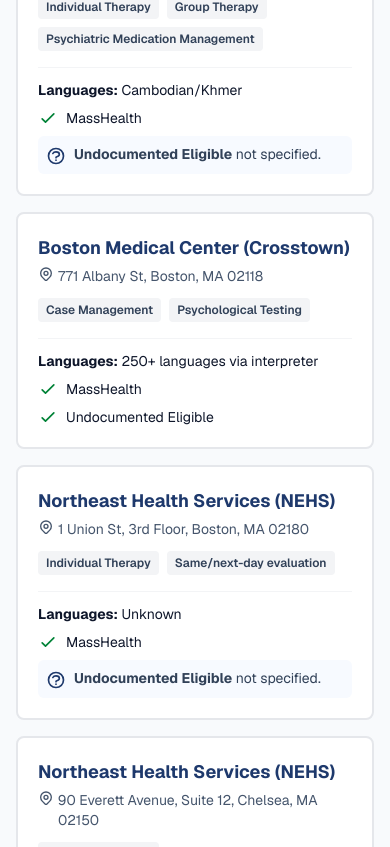
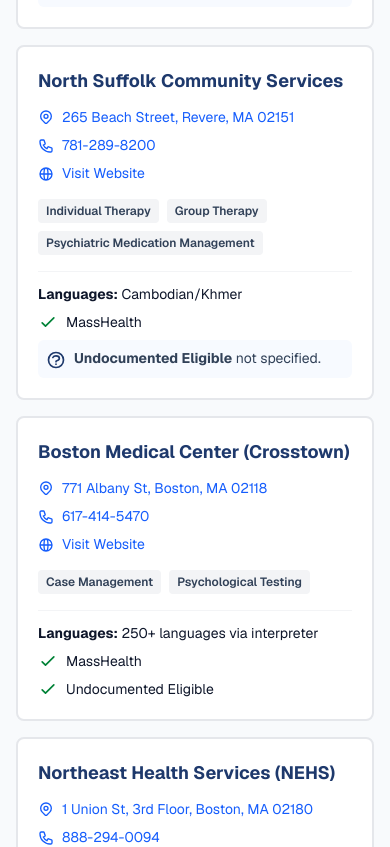
Before and after one commit to mira-mental-health-resources/mira-navigator, a Next.js app: page / in a window 390 px wide. Shown: the part 1794-2641 px from the top of the page. Built offline with nearby package versions, Linux system fonts and the light colour scheme; some icons are missing.

Commit message:
Added clickable phone, website, address links and mini card map popup

```diff
--- a/app/components/Map.tsx
+++ b/app/components/Map.tsx
@@ -20,6 +20,12 @@
   address: string;
   lat: number;
   lng: number;
+  phone?: string;
+  website?: string;
+  services: string[];
+  languages: string[];
+  massHealth: string;
+  undocumented: string;
 }
 
 interface MapProps {
@@ -46,8 +52,29 @@
             eventHandlers={{ click: () => setActiveId(res.id) }}
           >
             <Popup>
-              <strong>{res.name}</strong><br/>
-              <span className="text-sm text-gray-600">{res.address}</span>
+              <div className="min-w-[200px]">
+                <strong className="text-base text-[#1E396C] block mb-2">{res.name}</strong>
+
+                <a href={`https://maps.google.com/?q=${encodeURIComponent(res.address)}`} target="_blank" rel="noopener noreferrer" className="text-sm text-blue-600 hover:underline block mb-1">
+                  📍 {res.address}
+                </a>
+
+                {res.phone && (
+                  <a href={`tel:${res.phone}`} className="text-sm text-blue-600 hover:underline block mb-1">
+                    📞 {res.phone}
+                  </a>
+                )}
+
+                {res.website && (
+                  <a href={res.website} target="_blank" rel="noopener noreferrer" className="text-sm text-blue-600 hover:underline block mb-2">
+                    🌐 Visit Website
+                  </a>
+                )}
+
+                <div className="mt-2 text-xs text-gray-600 border-t pt-2">
+                  <strong>Languages:</strong> {res.languages.join(', ')}
+                </div>
+              </div>
             </Popup>
           </Marker>
         ))}
--- a/app/page.tsx
+++ b/app/page.tsx
@@ -1,9 +1,8 @@
 "use client";
 
-import React, { useState, Component, ErrorInfo, ReactNode } from 'react';
+import React, { useState, Component, ReactNode } from 'react';
 import dynamic from 'next/dynamic';
 
-// Dynamically import the map to prevent Server-Side Rendering errors
 const MapComponent = dynamic(() => import('./components/Map'), {
   ssr: false,
   loading: () => <div className="bg-slate-200 w-full h-[400px] rounded-lg flex items-center justify-center font-medium text-slate-500">Loading Map...</div>
@@ -11,45 +10,50 @@
 
 interface Resource {
   id: string; name: string; address: string; lat: number; lng: number;
+  phone?: string; website?: string;
   services: string[]; languages: string[]; massHealth: string;
   medicare: string; commercial: string; undocumented: string; telehealth: string;
 }
 
-// Data extracted directly from Mental Health Project MIRA.xlsx
 const realData: Resource[] = [
   {
     id: "0", name: "Boston Medical Center", address: "85 East Newton St, 1st Floor, Boston, MA 02118",
     lat: 42.336, lng: -71.074, services: ["Individual Therapy", "Group Therapy", "Mobile Crisis"],
-    languages: ["Multiple (Interpreter services)"], massHealth: "Yes", medicare: "Unknown", commercial: "Yes", undocumented: "Unknown", telehealth: "Yes"
+    languages: ["Multiple (Interpreter services)"], massHealth: "Yes", medicare: "Unknown", commercial: "Yes", undocumented: "Unknown", telehealth: "Yes",
+    phone: "617-414-5470", website: "https://www.bmc.org/psychiatry"
   },
   {
     id: "1", name: "North Suffolk Community Services", address: "14 Porter St, East Boston, MA 02128",
     lat: 42.370, lng: -71.039, services: ["Medication-Assisted Treatment (MAT)", "Intensive Outpatient", "Peer Support"],
-    languages: ["Spanish", "Vietnamese", "Cambodian/Khmer"], massHealth: "Yes", medicare: "Yes", commercial: "Yes", undocumented: "Unknown", telehealth: "Yes"
+    languages: ["Spanish", "Vietnamese", "Cambodian/Khmer"], massHealth: "Yes", medicare: "Yes", commercial: "Yes", undocumented: "Unknown", telehealth: "Yes",
+    phone: "617-569-3189", website: "https://northsuffolk.org"
   },
   {
     id: "2", name: "North Suffolk Community Services", address: "265 Beach Street, Revere, MA 02151",
     lat: 42.408, lng: -70.995, services: ["Individual Therapy", "Group Therapy", "Psychiatric Medication Management"],
-    languages: ["Cambodian/Khmer"], massHealth: "Yes", medicare: "Yes", commercial: "Yes", undocumented: "Unknown", telehealth: "Yes"
+    languages: ["Cambodian/Khmer"], massHealth: "Yes", medicare: "Yes", commercial: "Yes", undocumented: "Unknown", telehealth: "Yes",
+    phone: "781-289-8200", website: "https://northsuffolk.org"
   },
   {
     id: "3", name: "Boston Medical Center (Crosstown)", address: "771 Albany St, Boston, MA 02118",
     lat: 42.334, lng: -71.071, services: ["Case Management", "Psychological Testing"],
-    languages: ["250+ languages via interpreter"], massHealth: "Yes", medicare: "Unknown", commercial: "Unknown", undocumented: "Yes", telehealth: "Yes"
+    languages: ["250+ languages via interpreter"], massHealth: "Yes", medicare: "Unknown", commercial: "Unknown", undocumented: "Yes", telehealth: "Yes",
+    phone: "617-414-5470", website: "https://www.bmc.org"
   },
   {
     id: "4", name: "Northeast Health Services (NEHS)", address: "1 Union St, 3rd Floor, Boston, MA 02180",
     lat: 42.361, lng: -71.056, services: ["Individual Therapy", "Same/next-day evaluation"],
-    languages: ["Unknown"], massHealth: "Yes", medicare: "Unknown", commercial: "Unknown", undocumented: "Unknown", telehealth: "Yes"
+    languages: ["Unknown"], massHealth: "Yes", medicare: "Unknown", commercial: "Unknown", undocumented: "Unknown", telehealth: "Yes",
+    phone: "888-294-0094", website: "https://northeasthealthservices.com"
   },
   {
     id: "5", name: "Northeast Health Services (NEHS)", address: "90 Everett Avenue, Suite 12, Chelsea, MA 02150",
     lat: 42.394, lng: -71.040, services: ["Individual Therapy", "Psychiatric Medication Management"],
-    languages: ["Unknown"], massHealth: "Yes", medicare: "Unknown", commercial: "Unknown", undocumented: "Unknown", telehealth: "Yes"
+    languages: ["Unknown"], massHealth: "Yes", medicare: "Unknown", commercial: "Unknown", undocumented: "Unknown", telehealth: "Yes",
+    phone: "888-294-0094", website: "https://northeasthealthservices.com"
   }
 ];
 
-// Haversine formula to calculate miles between two coordinates
 const getDistance = (lat1: number, lon1: number, lat2: number, lon2: number) => {
   const R = 3958.8;
   const dLat = (lat2 - lat1) * Math.PI / 180;
@@ -71,7 +75,9 @@
   Check: () => <svg className="w-5 h-5 text-green-700 flex-shrink-0" fill="none" viewBox="0 0 24 24" stroke="currentColor"><path strokeLinecap="round" strokeLinejoin="round" strokeWidth={2} d="M5 13l4 4L19 7" /></svg>,
   Cross: () => <svg className="w-5 h-5 text-gray-400 flex-shrink-0" fill="none" viewBox="0 0 24 24" stroke="currentColor"><path strokeLinecap="round" strokeLinejoin="round" strokeWidth={2} d="M6 18L18 6M6 6l12 12" /></svg>,
   Help: () => <svg className="w-5 h-5 text-[#1E396C] flex-shrink-0" fill="none" viewBox="0 0 24 24" stroke="currentColor"><path strokeLinecap="round" strokeLinejoin="round" strokeWidth={2} d="M8.228 9c.549-1.165 2.03-2 3.772-2 2.21 0 4 1.343 4 3 0 1.4-1.278 2.575-3.006 2.907-.542.104-.994.54-.994 1.093m0 3h.01M21 12a9 9 0 11-18 0 9 9 0 0118 0z" /></svg>,
-  MapPin: () => <svg className="w-4 h-4 mr-1 flex-shrink-0" fill="none" viewBox="0 0 24 24" stroke="currentColor"><path strokeLinecap="round" strokeLinejoin="round" strokeWidth={2} d="M17.657 16.657L13.414 20.9a1.998 1.998 0 01-2.827 0l-4.244-4.243a8 8 0 1111.314 0z" /><path strokeLinecap="round" strokeLinejoin="round" strokeWidth={2} d="M15 11a3 3 0 11-6 0 3 3 0 016 0z" /></svg>,
+  MapPin: () => <svg className="w-4 h-4 mr-2 mt-0.5 flex-shrink-0" fill="none" viewBox="0 0 24 24" stroke="currentColor"><path strokeLinecap="round" strokeLinejoin="round" strokeWidth={2} d="M17.657 16.657L13.414 20.9a1.998 1.998 0 01-2.827 0l-4.244-4.243a8 8 0 1111.314 0z" /><path strokeLinecap="round" strokeLinejoin="round" strokeWidth={2} d="M15 11a3 3 0 11-6 0 3 3 0 016 0z" /></svg>,
+  Phone: () => <svg className="w-4 h-4 mr-2 mt-0.5 flex-shrink-0" fill="none" viewBox="0 0 24 24" stroke="currentColor"><path strokeLinecap="round" strokeLinejoin="round" strokeWidth={2} d="M3 5a2 2 0 012-2h3.28a1 1 0 01.948.684l1.498 4.493a1 1 0 01-.502 1.21l-2.257 1.13a11.042 11.042 0 005.516 5.516l1.13-2.257a1 1 0 011.21-.502l4.493 1.498a1 1 0 01.684.949V19a2 2 0 01-2 2h-1C9.716 21 3 14.284 3 6V5z" /></svg>,
+  Globe: () => <svg className="w-4 h-4 mr-2 mt-0.5 flex-shrink-0" fill="none" viewBox="0 0 24 24" stroke="currentColor"><path strokeLinecap="round" strokeLinejoin="round" strokeWidth={2} d="M21 12a9 9 0 01-9 9m9-9a9 9 0 00-9-9m9 9H3m9 9a9 9 0 01-9-9m9 9c1.657 0 3-4.03 3-9s-1.343-9-3-9m0 18c-1.657 0-3-4.03-3-9s1.343-9 3-9m-9 9a9 9 0 019-9" /></svg>,
 };
 
 const StatusIndicator = ({ status, label }: { status: string; label: string }) => {
@@ -90,17 +96,15 @@
   const [language, setLanguage] = useState('');
   const [insurance, setInsurance] = useState('');
 
-  // ZIP Search State
   const [zipInput, setZipInput] = useState('');
   const [radius, setRadius] = useState('5');
-  const [searchCenter, setSearchCenter] = useState<[number, number]>([42.3601, -71.0589]); // Defaults to Boston
+  const [searchCenter, setSearchCenter] = useState<[number, number]>([42.3601, -71.0589]);
   const [isSearching, setIsSearching] = useState(false);
 
   const handleZipSearch = async () => {
     if (!zipInput || zipInput.length < 5) return;
     setIsSearching(true);
     try {
-      // Uses OpenStreetMap's free geocoder
       const res = await fetch(`https://nominatim.openstreetmap.org/search?postalcode=${zipInput}&country=US&format=json`);
       const data = await res.json();
       if (data && data.length > 0) {
@@ -115,15 +119,10 @@
   };
 
   const filteredData = realData.filter(res => {
-    // 1. Language Filter
     if (language && !res.languages.some(l => l.includes(language) || l.includes('Multiple'))) return false;
-
-    // 2. Insurance Filter
     if (insurance === 'MassHealth' && res.massHealth === 'No') return false;
     if (insurance === 'Medicare' && res.medicare === 'No') return false;
     if (insurance === 'Commercial' && res.commercial === 'No') return false;
-
-    // 3. Radius Filter
     if (zipInput.length >= 5) {
       const distance = getDistance(searchCenter[0], searchCenter[1], res.lat, res.lng);
       if (distance > parseInt(radius)) return false;
@@ -154,8 +153,6 @@
         </div>
 
         <main className="max-w-7xl mx-auto px-4 py-6 flex flex-col lg:flex-row gap-6">
-
-          {/* Filters Sidebar */}
           <aside className="w-full lg:w-80 flex-shrink-0 space-y-6">
             <div className="bg-white p-5 rounded-lg border border-gray-200 shadow-sm">
               <h2 className="font-bold text-lg text-[#1E396C] mb-4 border-b pb-2">Find Care</h2>
@@ -214,7 +211,6 @@
             </div>
           </aside>
 
-          {/* Map & Results */}
           <div className="flex-1 flex flex-col gap-6">
             <MapComponent resources={filteredData} activeId={activeId} setActiveId={setActiveId} center={searchCenter} />
 
@@ -238,9 +234,29 @@
                       className={`bg-white rounded-lg border-2 p-5 cursor-pointer transition-all ${activeId === res.id ? 'border-[#1E396C] shadow-md ring-1 ring-[#1E396C]' : 'border-gray-200'}`}
                     >
                       <h3 className="text-lg font-bold text-[#1E396C]">{res.name}</h3>
-                      <p className="text-slate-600 flex items-start mt-1 text-sm"><Icons.MapPin /><span>{res.address}</span></p>
 
-                      <div className="mt-3 flex flex-wrap gap-2">
+                      <div className="mt-3 space-y-2">
+                        <a href={`https://maps.google.com/?q=${encodeURIComponent(res.address)}`} target="_blank" rel="noopener noreferrer" className="flex items-start text-sm text-blue-600 hover:underline hover:text-blue-800">
+                          <Icons.MapPin />
+                          <span>{res.address}</span>
+                        </a>
+
+                        {res.phone && (
+                          <a href={`tel:${res.phone}`} className="flex items-center text-sm text-blue-600 hover:underline hover:text-blue-800">
+                            <Icons.Phone />
+                            <span>{res.phone}</span>
+                          </a>
+                        )}
+
+                        {res.website && (
+                          <a href={res.website} target="_blank" rel="noopener noreferrer" className="flex items-center text-sm text-blue-600 hover:underline hover:text-blue-800">
+                            <Icons.Globe />
+                            <span>Visit Website</span>
+                          </a>
+                        )}
+                      </div>
+
+                      <div className="mt-4 flex flex-wrap gap-2">
                         {res.services.slice(0, 3).map(s => <span key={s} className="px-2 py-1 bg-gray-100 text-xs font-semibold text-slate-700 rounded">{s}</span>)}
                       </div>
 
```
